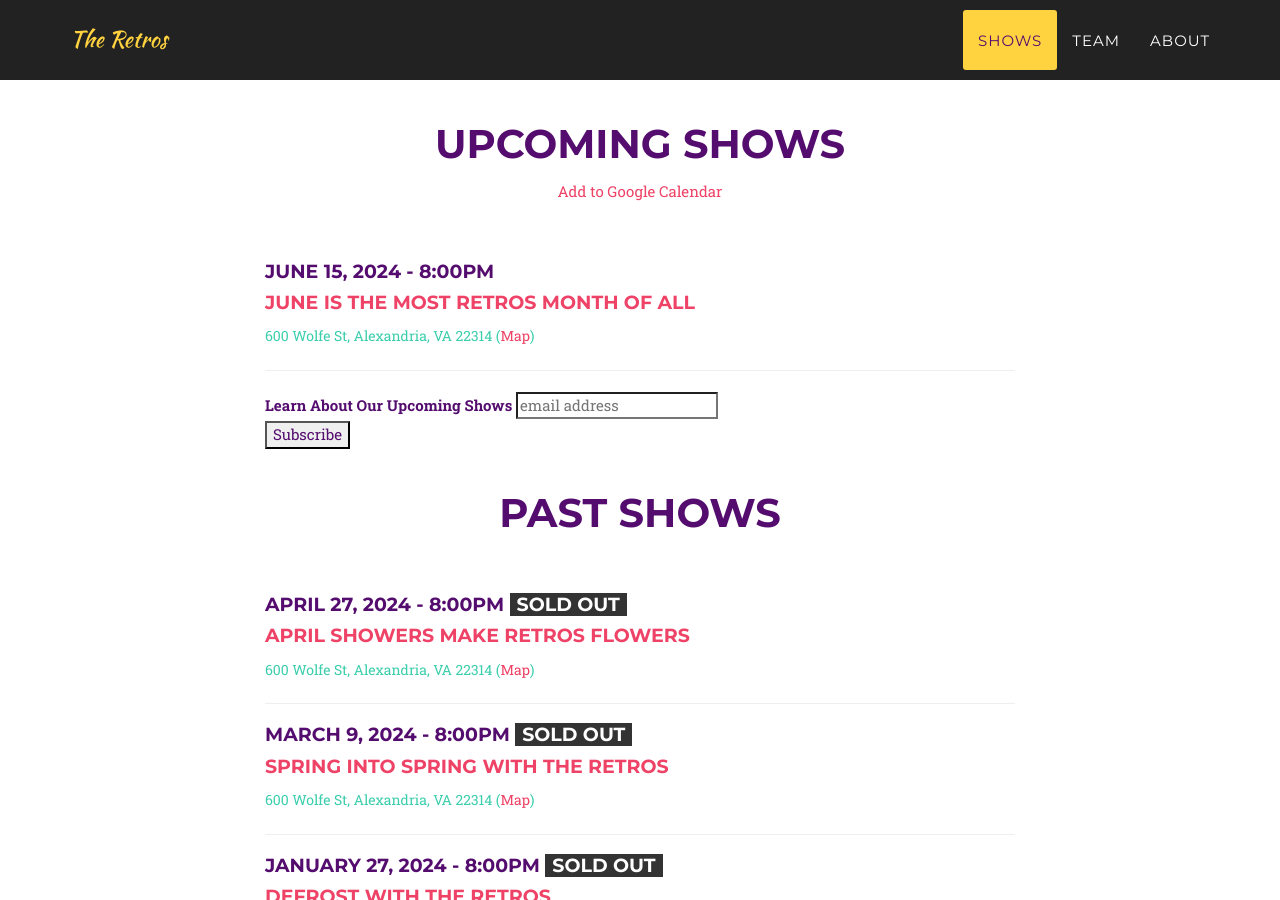
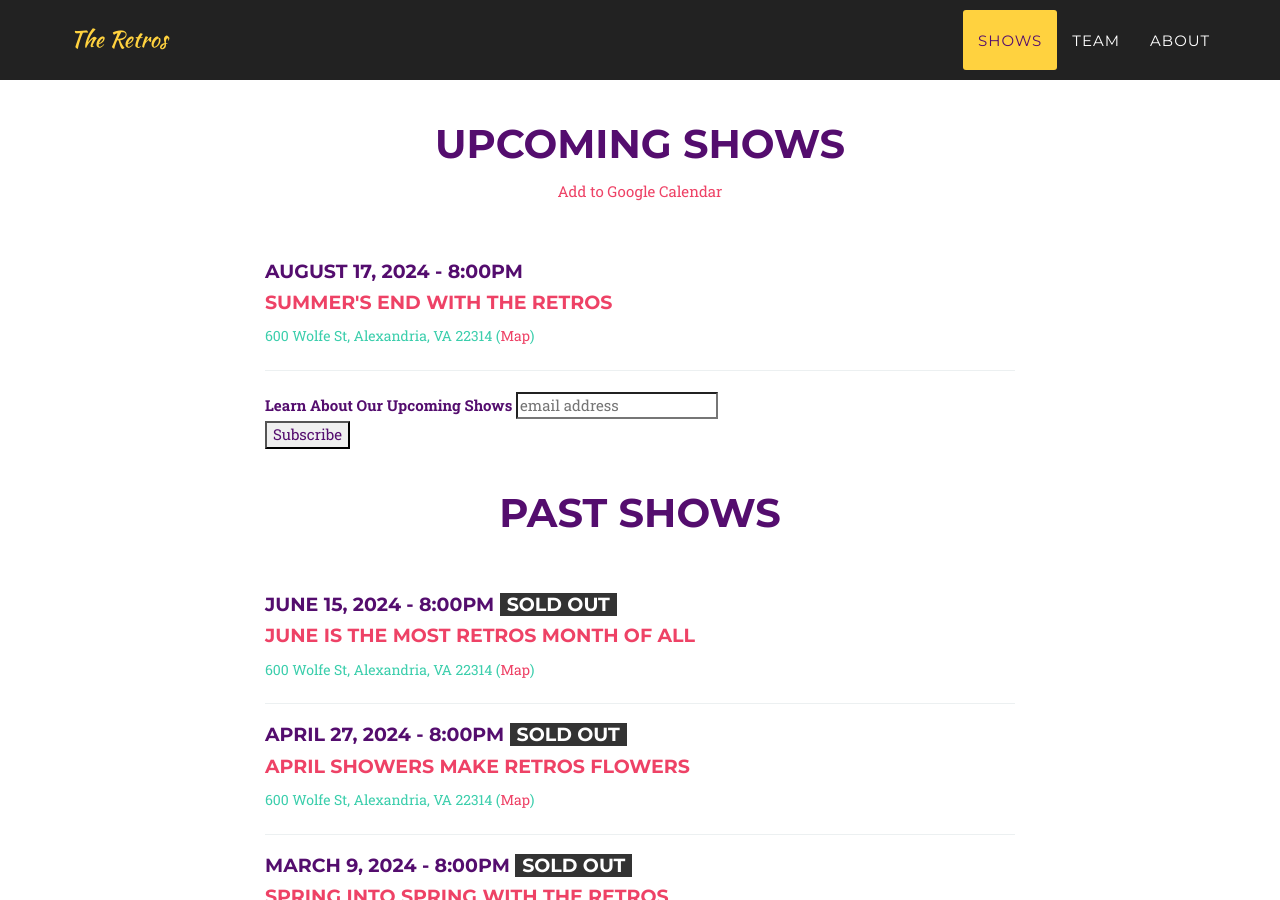
Before and after one commit to yig/RetrosImprovWeb, a Jekyll site: the page built from index.html, in a window 1280 px wide and 900 px high, scrolled down 911 px. Built offline with Jekyll 4.4.1, drawn with Linux system fonts in a browser that asks for light colours; some web fonts are replaced; comment, search, counter and statistics services are not loaded; some of the changed text lies outside the part shown.

Commit message:
added august show

```diff
--- a/_config.yml
+++ b/_config.yml
@@ -6,13 +6,19 @@ email: retrocessionist.improv@gmail.com
 description: "The Retros - Improv Comedy in Alexandria, VA"
 
 shows:
+- date: August 17, 2024
+  time: 8:00pm
+  title: "Summer's End with the Retros"
+  location: 600 Wolfe St, Alexandria, VA 22314
+  url: https://www.eventbrite.com/e/improv-comedy-show-with-the-retros-tickets-974801757297?aff=website
+  sold_out: False
+past_shows:
 - date: June 15, 2024
   time: 8:00pm
   title: "June is the Most Retros Month of All"
   location: 600 Wolfe St, Alexandria, VA 22314
   url: https://www.eventbrite.com/e/improv-comedy-show-in-alexandria-va-tickets-909148185697?aff=website
-  sold_out: False
-past_shows:
+  sold_out: True
 - date: April 27, 2024
   time: 8:00pm
   title: "April Showers Make Retros Flowers"
```
